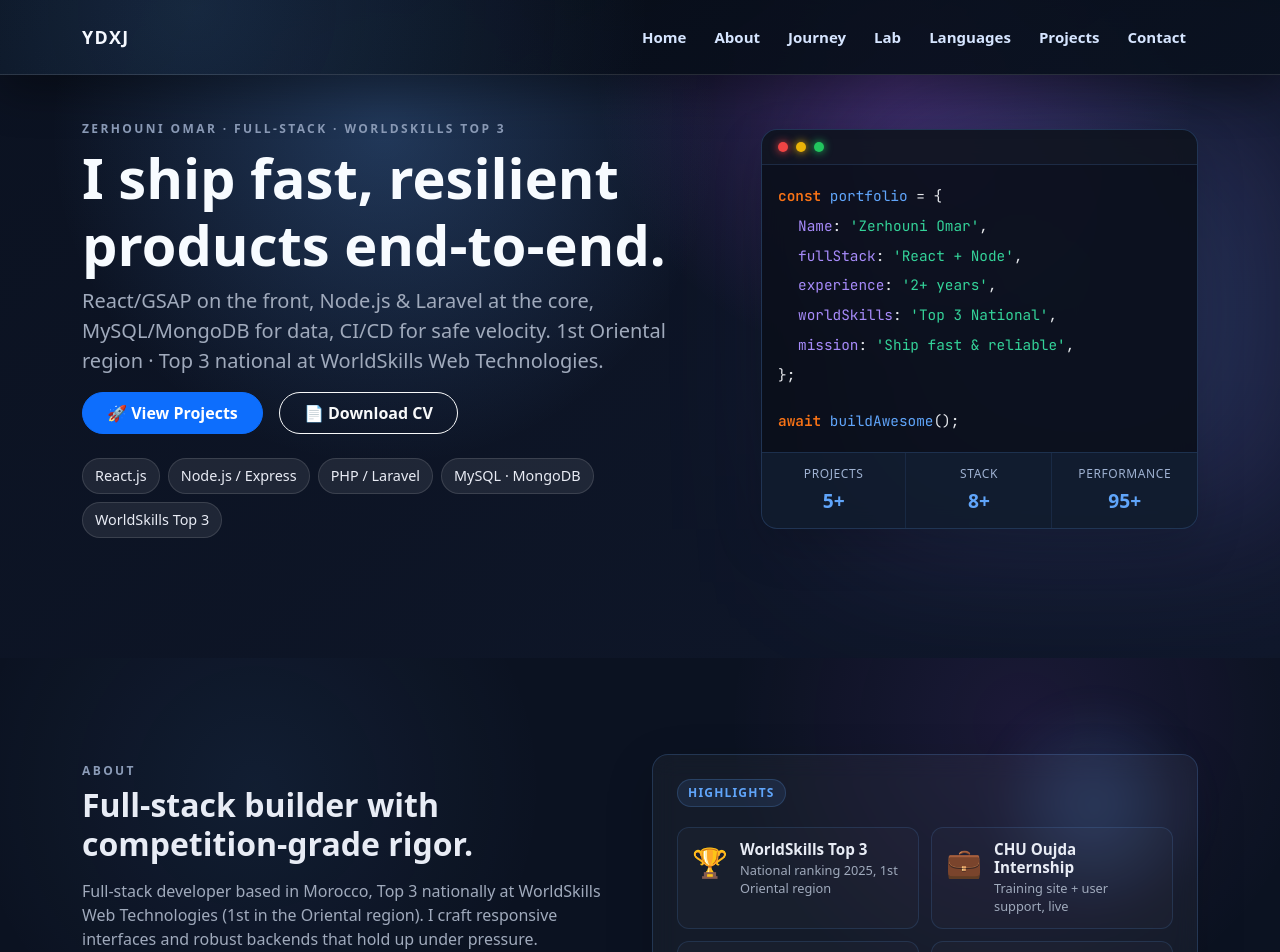
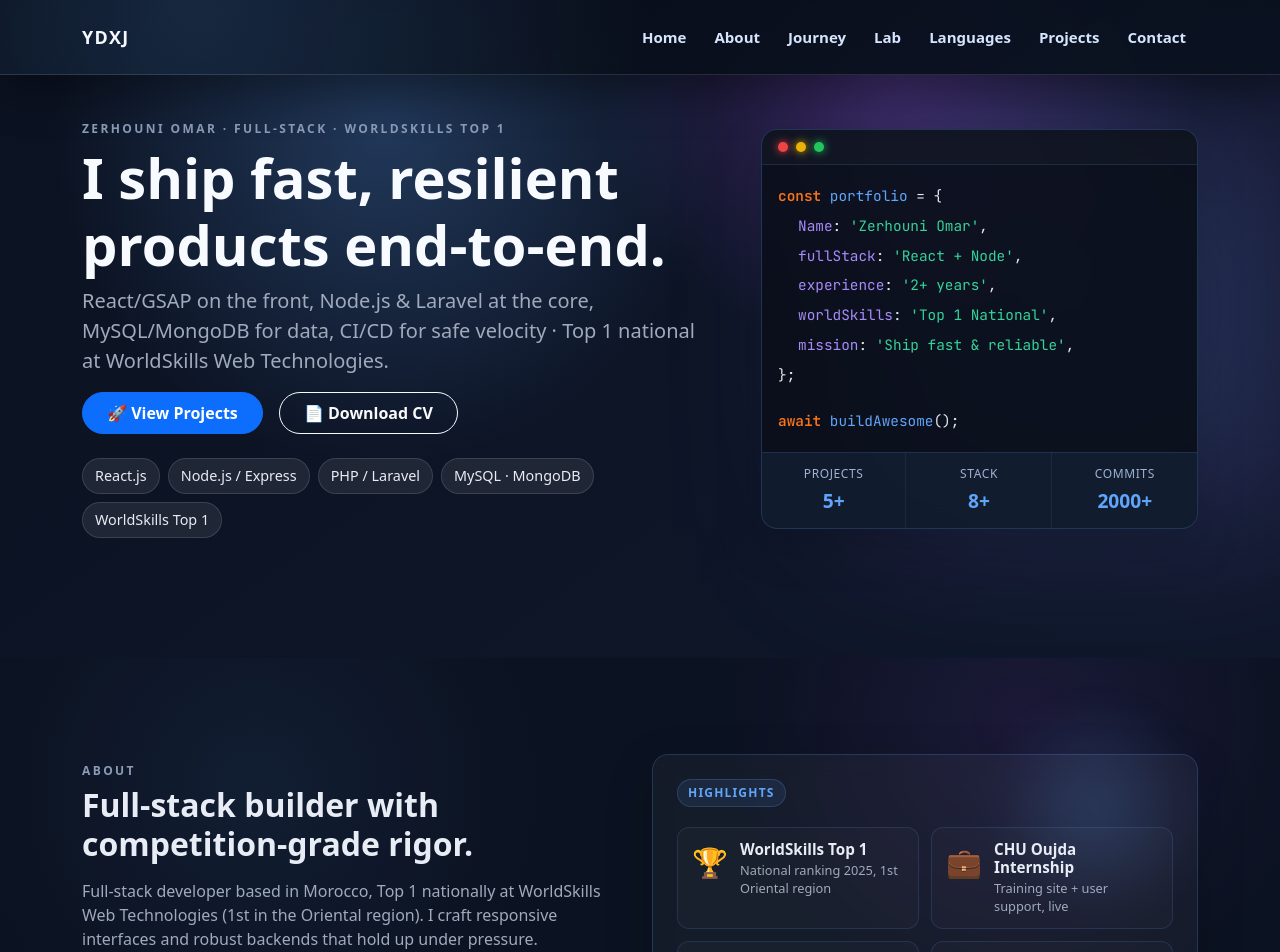
Before and after one commit to ydxj/ydxj.github.io, a React (Create React App) app: page / in a window 1280 px wide. Shown: the top 952 px of the page. Built offline with nearby package versions, Linux system fonts and the light colour scheme.

Commit message:
Update achievements: change WorldSkills ranking from Top 3 to Top 1 in About, Hero, and Journey components

```diff
--- a/src/components/About.js
+++ b/src/components/About.js
@@ -25,7 +25,7 @@ const About = () => {
       tag.setAttribute('content', content);
     };
 
-    const aboutDescription = 'About Zerhouni Omar — Full-stack developer in Morocco, WorldSkills Top 3, building responsive React/GSAP frontends and Node/Laravel backends with CI/CD.';
+    const aboutDescription = 'About Zerhouni Omar — Full-stack developer in Morocco, WorldSkills Top 1, building responsive React/GSAP frontends and Node/Laravel backends with CI/CD.';
     setMeta('description', aboutDescription);
   }, []);
 
@@ -37,7 +37,7 @@ const About = () => {
             <p className="eyebrow">About</p>
             <h2 className="fw-bold mb-3">Full-stack builder with competition-grade rigor.</h2>
             <p className="text-muted mb-3">
-              Full-stack developer based in Morocco, Top 3 nationally at WorldSkills Web Technologies (1st in the Oriental region).
+              Full-stack developer based in Morocco, Top 1 nationally at WorldSkills Web Technologies (1st in the Oriental region).
               I craft responsive interfaces and robust backends that hold up under pressure.
             </p>
             <p className="text-muted mb-3">
@@ -64,7 +64,7 @@ const About = () => {
                 <div className="achievement-card">
                   <div className="achievement-icon">🏆</div>
                   <div className="achievement-content">
-                    <h4>WorldSkills Top 3</h4>
+                    <h4>WorldSkills Top 1</h4>
                     <p>National ranking 2025, 1st Oriental region</p>
                   </div>
                 </div>
--- a/src/components/Hero.js
+++ b/src/components/Hero.js
@@ -46,7 +46,7 @@ const Hero = () => {
     };
 
     const title = 'Zerhouni Omar | Full-Stack Developer | WorldSkills Morocco';
-    const description = 'Full-stack developer based in Morocco (WorldSkills Top 3). React, Node.js, Laravel, CI/CD. Available for freelance projects and high-velocity delivery.';
+    const description = 'Full-stack developer based in Morocco (WorldSkills Top 1). React, Node.js, Laravel, CI/CD. Available for freelance projects and high-velocity delivery.';
     const url = 'https://ydxj.github.io/';
     const image = 'https://ydxj.github.io/og-image.png';
     const keywords = 'Zerhouni Omar, Full-Stack Developer, React, Node.js, Laravel, WorldSkills Morocco, freelance developer, web developer Morocco, API development, CI/CD';
@@ -72,12 +72,12 @@ const Hero = () => {
       <div className="container-lg">
         <div className="row align-items-center g-5">
           <div className="col-lg-7">
-            <p className="eyebrow hero-stagger">Zerhouni Omar · Full-Stack · WorldSkills Top 3</p>
+            <p className="eyebrow hero-stagger">Zerhouni Omar · Full-Stack · WorldSkills Top 1</p>
             <h1 className="display-4 fw-bold hero-title hero-stagger">
               I ship fast, resilient products end-to-end.
             </h1>
             <p className="lead text-muted hero-stagger" style={{ maxWidth: '620px' }}>
-              React/GSAP on the front, Node.js & Laravel at the core, MySQL/MongoDB for data, CI/CD for safe velocity. 1st Oriental region · Top 3 national at WorldSkills Web Technologies.
+              React/GSAP on the front, Node.js & Laravel at the core, MySQL/MongoDB for data, CI/CD for safe velocity · Top 1 national at WorldSkills Web Technologies.
             </p>
             <div className="d-flex flex-wrap gap-3 hero-stagger">
               <a className="btn btn-primary px-4 py-2 rounded-pill fw-semibold" href="#projects">
@@ -92,7 +92,7 @@ const Hero = () => {
               <span className="chip">Node.js / Express</span>
               <span className="chip">PHP / Laravel</span>
               <span className="chip">MySQL · MongoDB</span>
-              <span className="chip">WorldSkills Top 3</span>
+              <span className="chip">WorldSkills Top 1</span>
             </div>
           </div>
 
@@ -118,7 +118,7 @@ const Hero = () => {
                   <span className="prop">experience</span>: <span className="string">'2+ years'</span>,
                 </div>
                 <div className="code-line indent-1">
-                  <span className="prop">worldSkills</span>: <span className="string">'Top 3 National'</span>,
+                  <span className="prop">worldSkills</span>: <span className="string">'Top 1 National'</span>,
                 </div>
                 <div className="code-line indent-1">
                   <span className="prop">mission</span>: <span className="string">'Ship fast & reliable'</span>,
@@ -140,8 +140,8 @@ const Hero = () => {
                   <span className="stat-value">8+</span>
                 </div>
                 <div className="stat-item">
-                  <span className="stat-label">Performance</span>
-                  <span className="stat-value">95+</span>
+                  <span className="stat-label">Commits</span>
+                  <span className="stat-value">2000+</span>
                 </div>
               </div>
             </div>
--- a/src/components/Journey.js
+++ b/src/components/Journey.js
@@ -30,7 +30,7 @@ const milestones = [
   {
     year: '2025 — 2026',
     title: 'WorldSkills Web Technologies',
-    subtitle: 'Top 3 national, 1st Oriental region',
+    subtitle: 'Top 1 national, 1st Oriental region',
     icon: FaAward,
     body: 'Competition track: performance, accessibility, security, and deliverables under strict constraints and technical juries.',
   },
```
